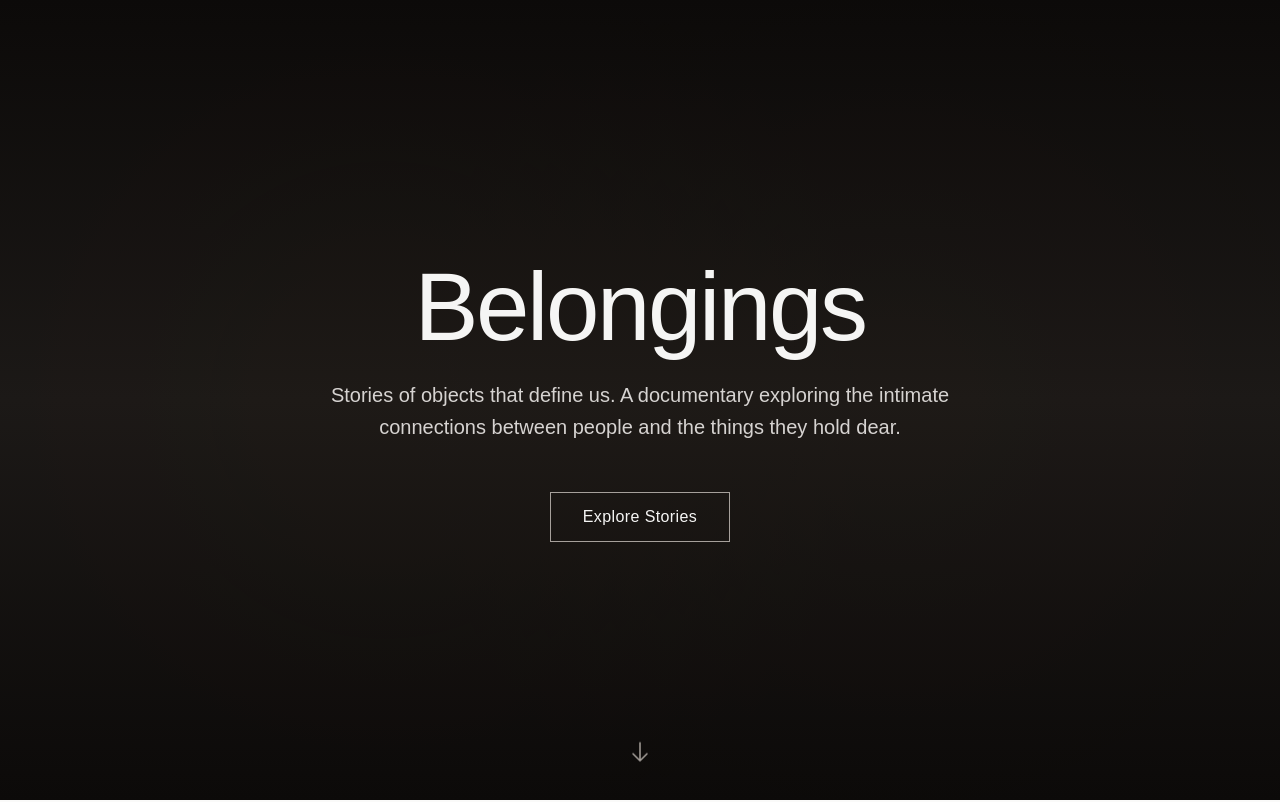
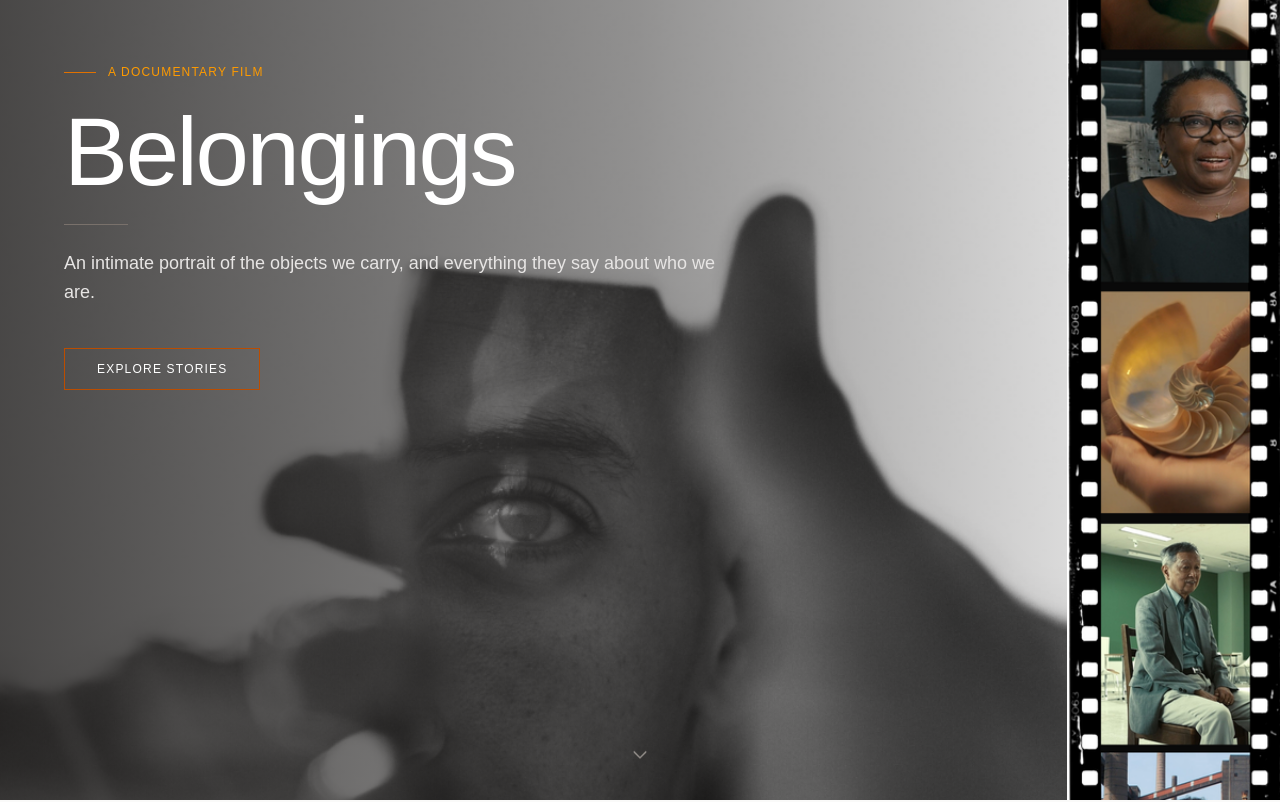
Before and after one commit to subliminaled/belongings, a Next.js app: page / in a window 1280 px wide. Shown: the top 802 px of the page. Built offline with nearby package versions, Linux system fonts and the light colour scheme.

Commit message:
Updating the hero section

```diff
--- a/src/components/home/Hero.tsx
+++ b/src/components/home/Hero.tsx
@@ -1,33 +1,71 @@
 export default function Hero() {
   return (
-    <section className="relative min-h-screen flex items-center justify-center overflow-hidden bg-gradient-to-b from-stone-950 via-stone-900 to-stone-950">
-      {/* Subtle background texture */}
-      <div className="absolute inset-0 opacity-20">
-        <div className="absolute inset-0 bg-[radial-gradient(circle_at_30%_50%,rgba(120,80,50,0.15),transparent_50%)]" />
-        <div className="absolute inset-0 bg-[radial-gradient(circle_at_70%_50%,rgba(140,90,40,0.1),transparent_50%)]" />
+    <section className="relative min-h-screen overflow-hidden bg-stone-950">
+
+      {/* Background image — full bleed */}
+      <img
+        src="/images/hero/background.png"
+        alt=""
+        aria-hidden="true"
+        className="absolute inset-0 w-full h-full object-cover object-center"
+      />
+
+      {/* Gradient — keeps left column legible on bright backgrounds */}
+      <div className="absolute inset-0 bg-gradient-to-r from-stone-950/75 via-stone-950/45 to-transparent" />
+
+      {/* Two-column grid: content left, strip right */}
+      <div className="relative z-10 grid grid-cols-1 sm:grid-cols-12 min-h-screen">
+
+        {/* Content column — never overlaps strip */}
+        <div className="flex flex-col justify-start pt-12 sm:pt-14 lg:pt-16 px-6 sm:px-10 lg:px-16 sm:col-span-8 lg:col-span-9 xl:col-span-10">
+
+          {/* Eyebrow */}
+          <div className="flex items-center gap-3 mb-6">
+            <span className="block w-8 h-px bg-amber-600" />
+            <span className="text-xs text-amber-500 tracking-widest uppercase font-medium">
+              A Documentary Film
+            </span>
           </div>
 
-      {/* Content */}
-      <div className="relative z-10 text-center px-4 max-w-4xl mx-auto">
-        <h1 className="text-6xl sm:text-7xl md:text-8xl font-light tracking-tight text-stone-100 mb-6">
+          {/* Title */}
+          <h1 className="text-5xl sm:text-7xl lg:text-8xl font-light leading-none tracking-tight text-white mb-6">
             Belongings
           </h1>
-        <p className="text-lg sm:text-xl text-stone-300 font-light leading-relaxed max-w-2xl mx-auto mb-12">
-          Stories of objects that define us. A documentary exploring the intimate connections between people and the things they hold dear.
+
+          {/* Rule — bounded to content column */}
+          <div className="w-16 h-px bg-stone-500 mb-6" />
+
+          {/* Subhead */}
+          <p className="text-base sm:text-lg text-stone-200 font-light leading-relaxed max-w-xl xl:max-w-2xl mb-10">
+            An intimate portrait of the objects we carry, and everything they say about who we are.
           </p>
-        <button className="px-8 py-3 border border-stone-400 text-stone-100 hover:bg-stone-800 transition-colors duration-300 font-light tracking-wide">
+
+          {/* CTA */}
+          <a
+            href="#stories"
+            className="self-start px-8 py-3 border border-amber-700 text-white text-xs tracking-widest uppercase font-light hover:bg-amber-700/20 hover:border-amber-500 transition-colors duration-300"
+          >
             Explore Stories
-        </button>
+          </a>
+        </div>
+
+        {/* Strip column */}
+        <div className="relative hidden sm:block sm:col-span-4 lg:col-span-3 xl:col-span-2">
+          <img
+            src="/images/hero/strip.png"
+            alt=""
+            aria-hidden="true"
+            className="absolute inset-0 w-full h-full object-cover"
+          />
+        </div>
       </div>
 
       {/* Scroll indicator */}
-      <div className="absolute bottom-8 z-10 flex justify-center w-full">
-        <div className="animate-bounce">
-          <svg className="w-6 h-6 text-stone-400" fill="none" stroke="currentColor" viewBox="0 0 24 24">
-            <path strokeLinecap="round" strokeLinejoin="round" strokeWidth={1.5} d="M19 14l-7 7m0 0l-7-7m7 7V3" />
+      <div className="absolute bottom-8 left-1/2 -translate-x-1/2 animate-bounce">
+        <svg className="w-5 h-5 text-stone-400" fill="none" stroke="currentColor" viewBox="0 0 24 24">
+          <path strokeLinecap="round" strokeLinejoin="round" strokeWidth={1.5} d="M19 9l-7 7-7-7" />
         </svg>
-        </div>
       </div>
     </section>
   );
-};
+}
```
Also changed, not shown: public/images/hero/background.png (added), public/images/hero/strip.png (added). Lines whose indentation alone changed are shown as unchanged.
